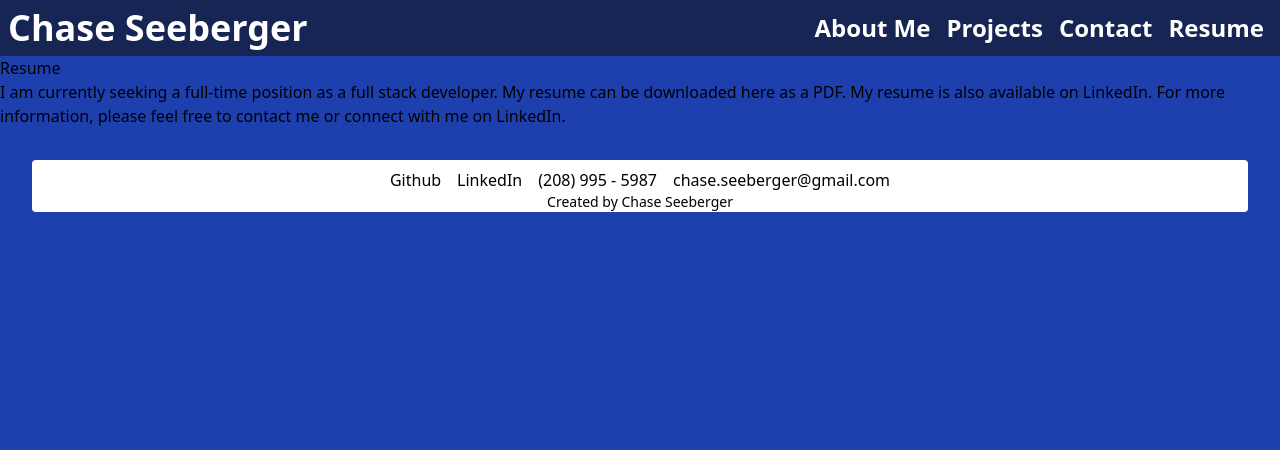
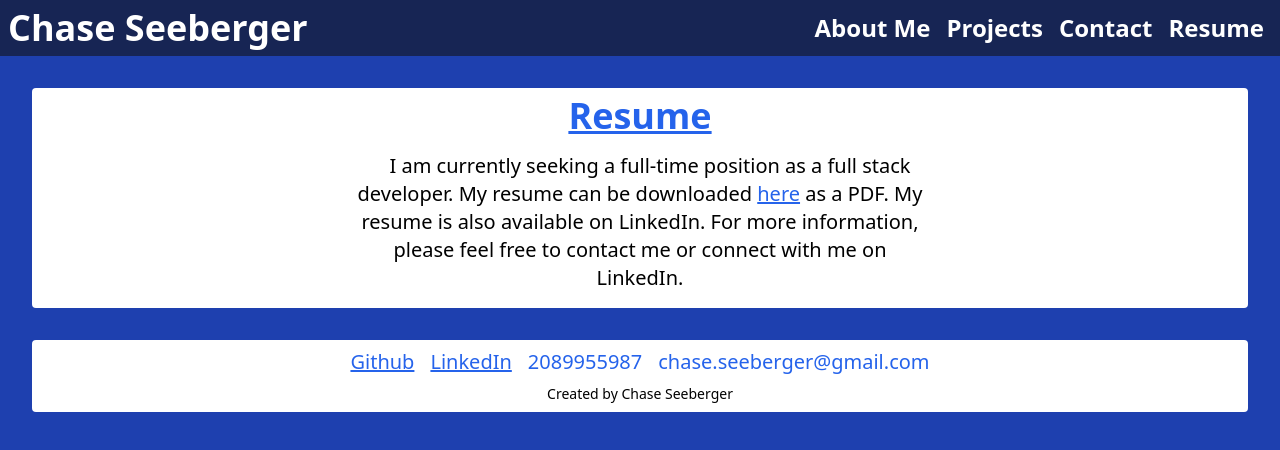
Before and after one commit to ChaseLee21/Portfolio, a React (Vite) app: page /resume in a window 1280 px wide. Shown: the top 450 px of the page. Built offline with nearby package versions, Linux system fonts and the light colour scheme.

Commit message:
styling changes to footer and resume components

```diff
--- a/src/components/Contact.jsx
+++ b/src/components/Contact.jsx
@@ -3,9 +3,9 @@ function Contact() {
         <section className="bg-white rounded m-2 p-2 lg:m-4 xl:m-8">
             <h2 className="text-xl md:text-2xl xl:text-4xl text-center font-bold mb-2">Contact</h2>
             <p className="text-center text-base lg:text-xl">
-                Feel free to reach out to me with any questions or inquiries by: filling out the form below, sending me an email, or via phone.
+                Feel free to reach out to me with any questions or inquiries by filling out the form below
             </p>
-            <form className="flex flex-col m-auto text-base max-w-[90%] lg:max-w-[30%] bg-blue-950  p-2">
+            <form className="flex flex-col my-2 rounded-md mx-auto text-base max-w-[90%] lg:max-w-[30%] bg-blue-950 p-2">
                 <label className="text-lg lg:text-xl text-white" htmlFor="name">Name:</label>
                 <input className="rounded-md p-1" type="text" id="name" name="name" required></input>
                 <label className="text-lg lg:text-xl text-white" htmlFor="email">Email:</label>
--- a/src/components/Footer.jsx
+++ b/src/components/Footer.jsx
@@ -2,12 +2,12 @@ function Footer() {
     return (
         <footer className="sticky bg-white flex flex-col justify-center items-center rounded m-2 pt-2 lg:mt-4 xl:mt-8 mx-2 lg:mx-4 xl:mx-8">
             <section className="flex">
-                <a className="mx-2" href="https://github.com/ChaseLee21" target="_blank">Github</a>
-                <a className="mx-2" href="https://www.linkedin.com/in/chaseseeberger/" target="_blank">LinkedIn</a>
-                <p className="mx-2">(208) 995 - 5987</p>
-                <p className="mx-2">chase.seeberger@gmail.com</p>
+                <a className="mx-2 text-base md:text-lg lg:text-xl underline hover:text-blue-950 text-blue-600" href="https://github.com/ChaseLee21" target="_blank">Github</a>
+                <a className="mx-2 text-base md:text-lg lg:text-xl underline hover:text-blue-950 text-blue-600" href="https://www.linkedin.com/in/chaseseeberger/" target="_blank">LinkedIn</a>
+                <p className="mx-2 text-base md:text-lg lg:text-xl text-blue-600">2089955987</p>
+                <p className="mx-2 text-base md:text-lg lg:text-xl text-blue-600">chase.seeberger@gmail.com</p>
             </section>
-            <section>
+            <section className="my-2">
                 <p className="text-sm">Created by Chase Seeberger</p>
             </section>
         </footer>
--- a/src/components/Resume.jsx
+++ b/src/components/Resume.jsx
@@ -1,10 +1,10 @@
 function Resume() {
     return (
-        <section className="Resume">
-            <h2>Resume</h2>
-            <p>
+        <section className="bg-white rounded m-2 p-2 lg:m-4 xl:m-8">
+            <h2 className="text-xl md:text-2xl xl:text-4xl text-center font-bold mb-2"><a className="underline text-blue-600 hover:text-blue-950" href="./src/assets/Resume-Chase-Seeberger.pdf" target="_blank" rel="noopener noreferrer">Resume</a></h2>
+            <p className="text-center text-base lg:text-xl m-auto max-w-[90%] lg:max-w-[50%] p-2 indent-5">
                 I am currently seeking a full-time position as a full stack developer.
-                My resume can be downloaded <a href="./src/assets/Resume-Chase-Seeberger.pdf" target="_blank" rel="noopener noreferrer">here</a> as a PDF.
+                My resume can be downloaded <a className="underline text-blue-600 hover:text-blue-950" href="./src/assets/Resume-Chase-Seeberger.pdf" target="_blank" rel="noopener noreferrer">here</a> as a PDF.
                 My resume is also available on LinkedIn.
                 For more information, please feel free to contact me or connect with me on LinkedIn.
             </p>
```
